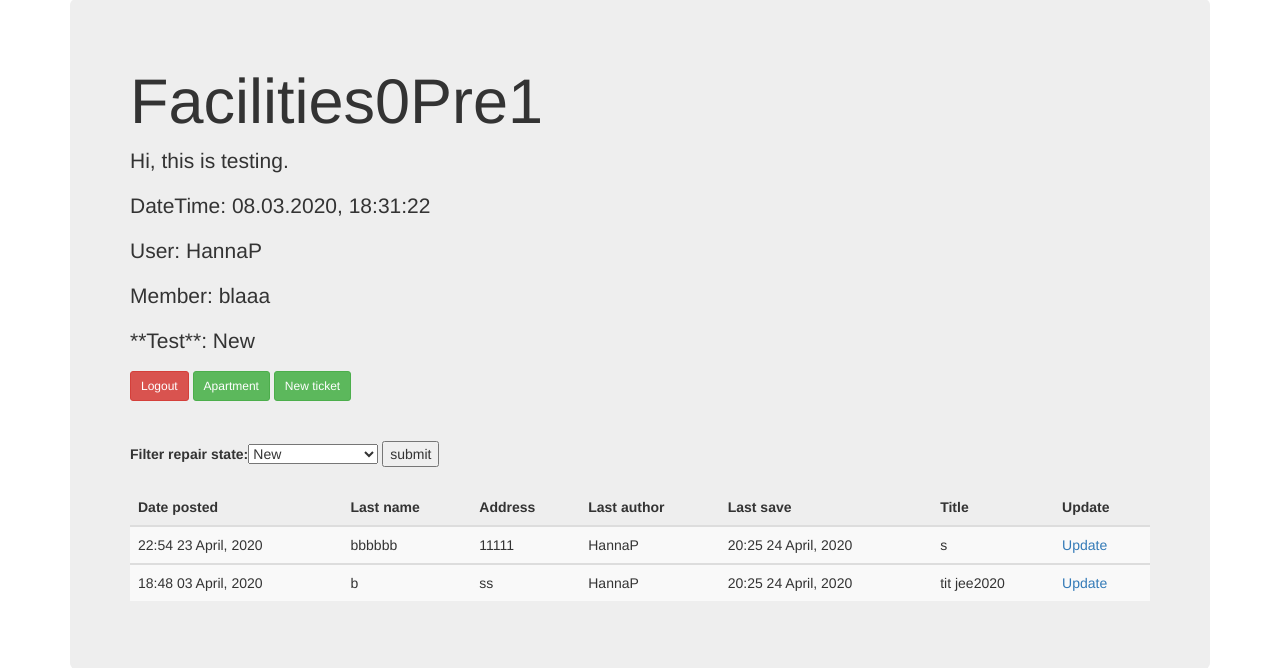
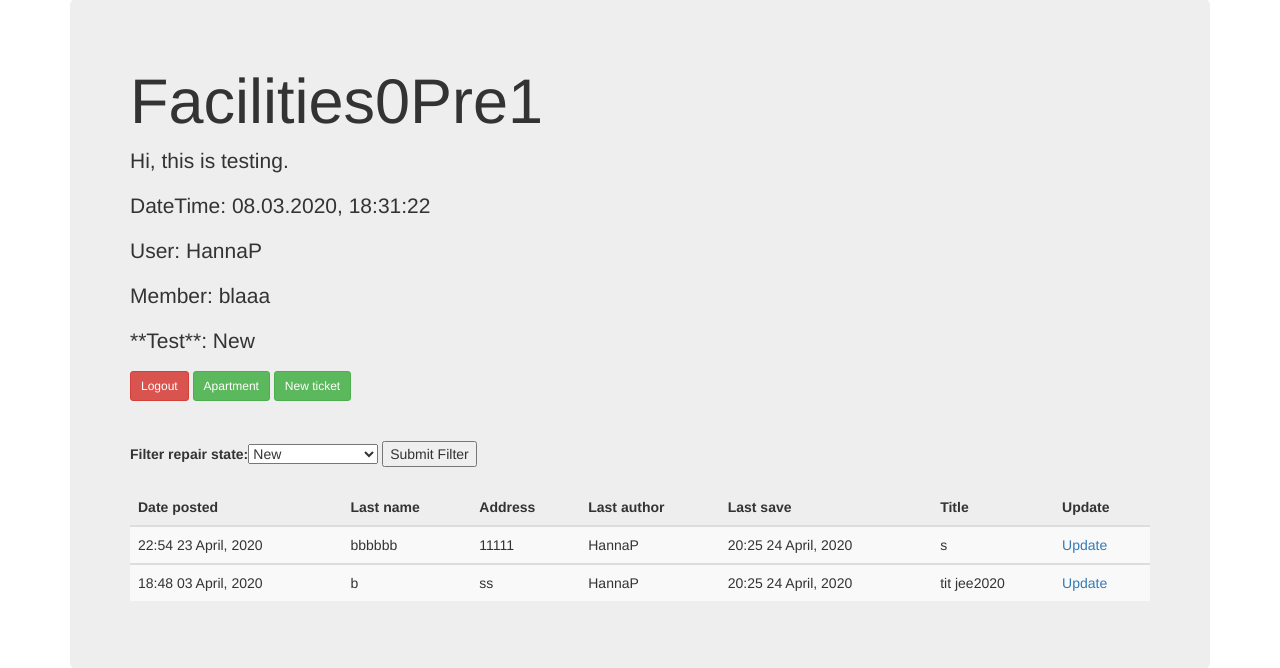
Before and after one commit to hann1010/Facilities0Pre1, a Django app: page / in a window 1280 px wide. Shown: the part 1-669 px from the top of the page. Run offline with Django 3.2, Linux system fonts and the light colour scheme; the first user in the database is signed in; data comes from the database, SQL or seed files in the repository; some libraries are stand-ins or nearby versions.

Commit message:
Fixing index.html

```diff
--- a/FacilitiesApp/templates/FacilitiesApp/index.html
+++ b/FacilitiesApp/templates/FacilitiesApp/index.html
@@ -42,7 +42,7 @@
 		<form action="/filter/" method="POST">
 		{% csrf_token %}
 		{{ filter }}
-		<input type = "submit" value = "submit" />
+		<input type = "submit" value = "Submit Filter" />
 		</form>
 		<br>
 		<table class="table table-striped">
```
